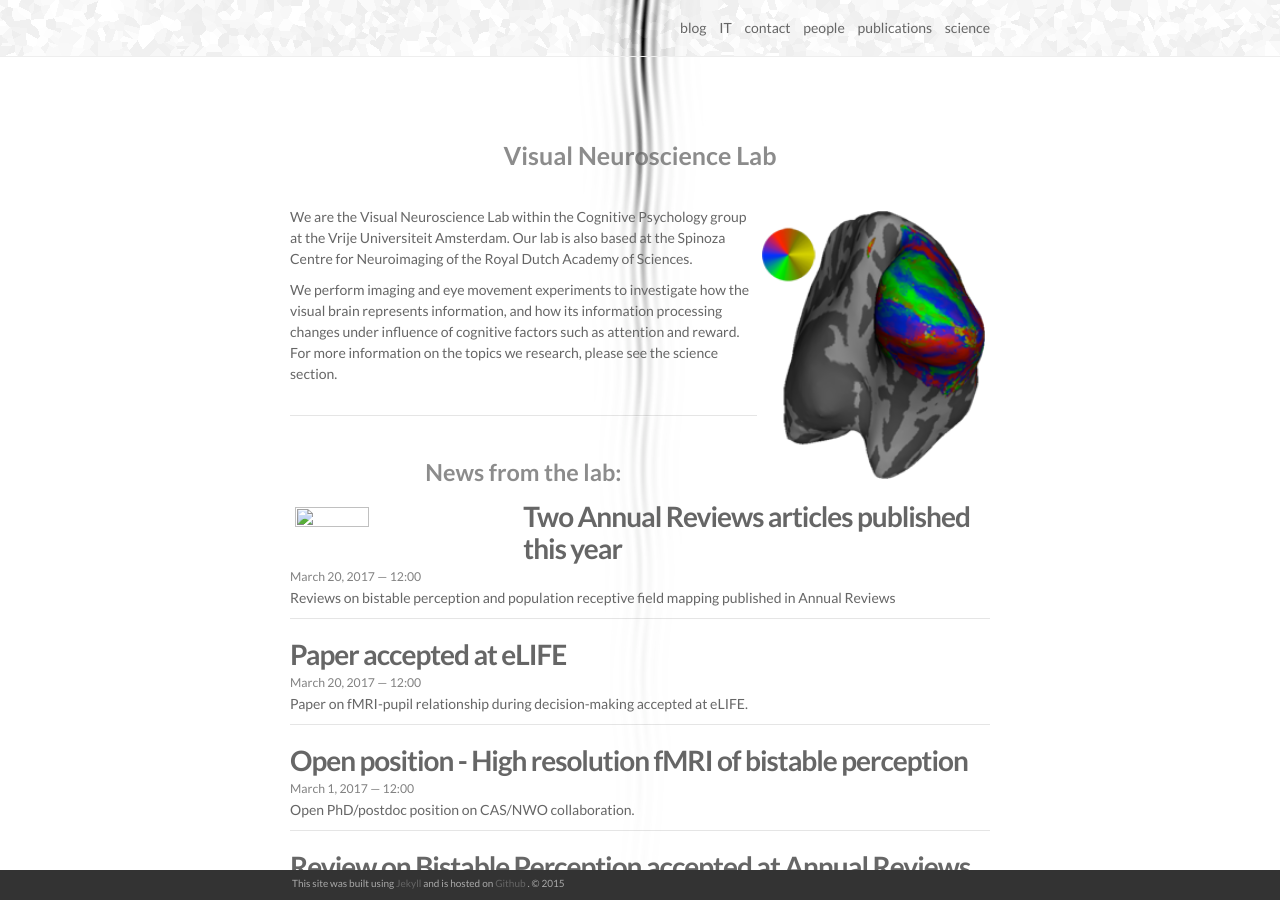
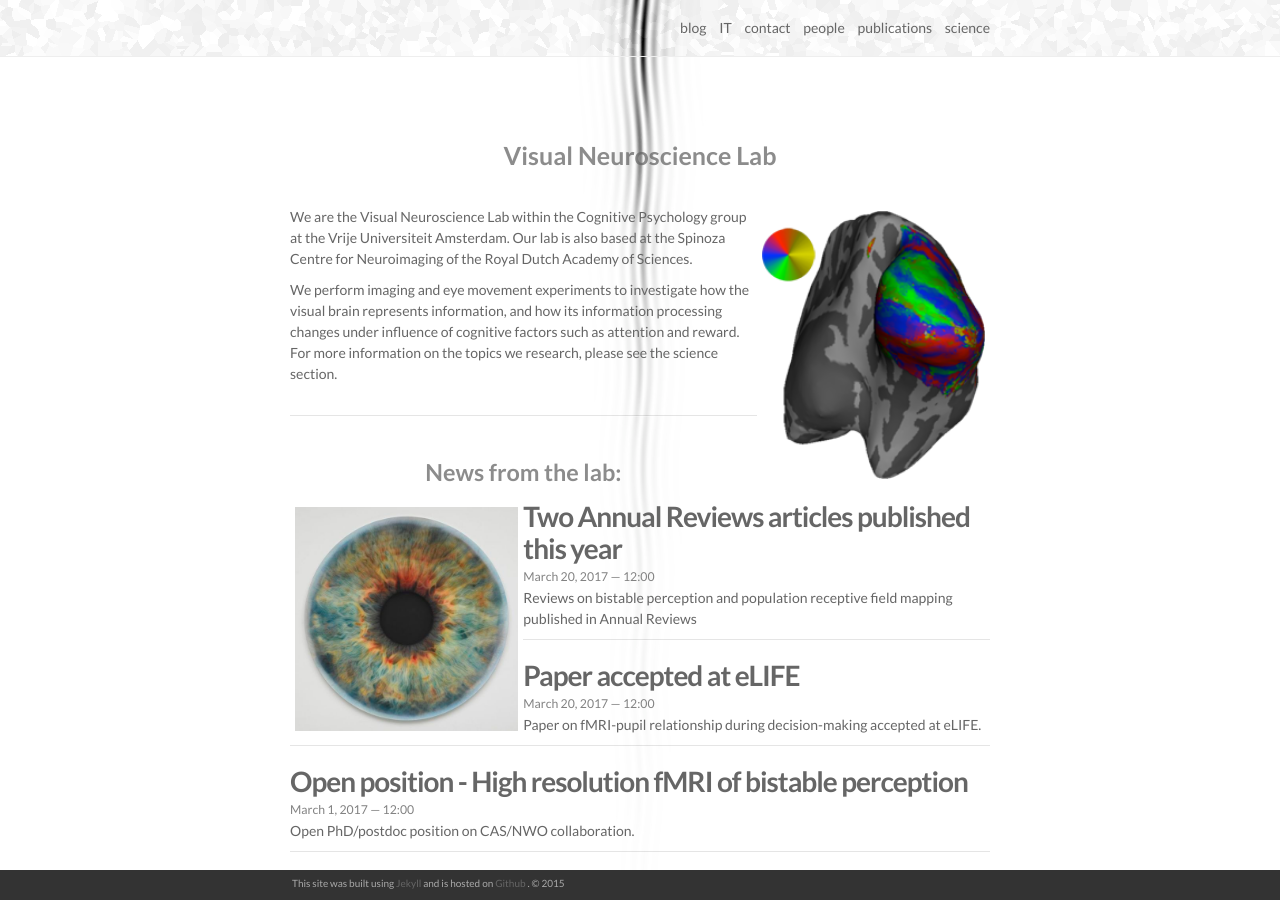
Before and after one commit to tknapen/tknapen.github.io, a Jekyll site: the page built from index.html, in a window 1280 px wide and 900 px high. Built offline with Jekyll 4.4.1, drawn with Linux system fonts in a browser that asks for light colours; nearby versions of some CDN libraries; the list of posts is cut into pages by our own code; comment, search, counter and statistics services are not loaded.

Commit message:
updated index.html layout, added fig with correct link

```diff
--- a/index.html
+++ b/index.html
@@ -22,7 +22,7 @@ layout: default
 
 <!-- Here, just a static piece of text in the index.html. -->
 
-<img class="col one left" src="/posts/pupil_eye.jpg">
+<img class="col one left" src="/img/posts/pupil_eye.jpg">
 
 <ul class="post-list">
     {% for post in paginator.posts %}
```
